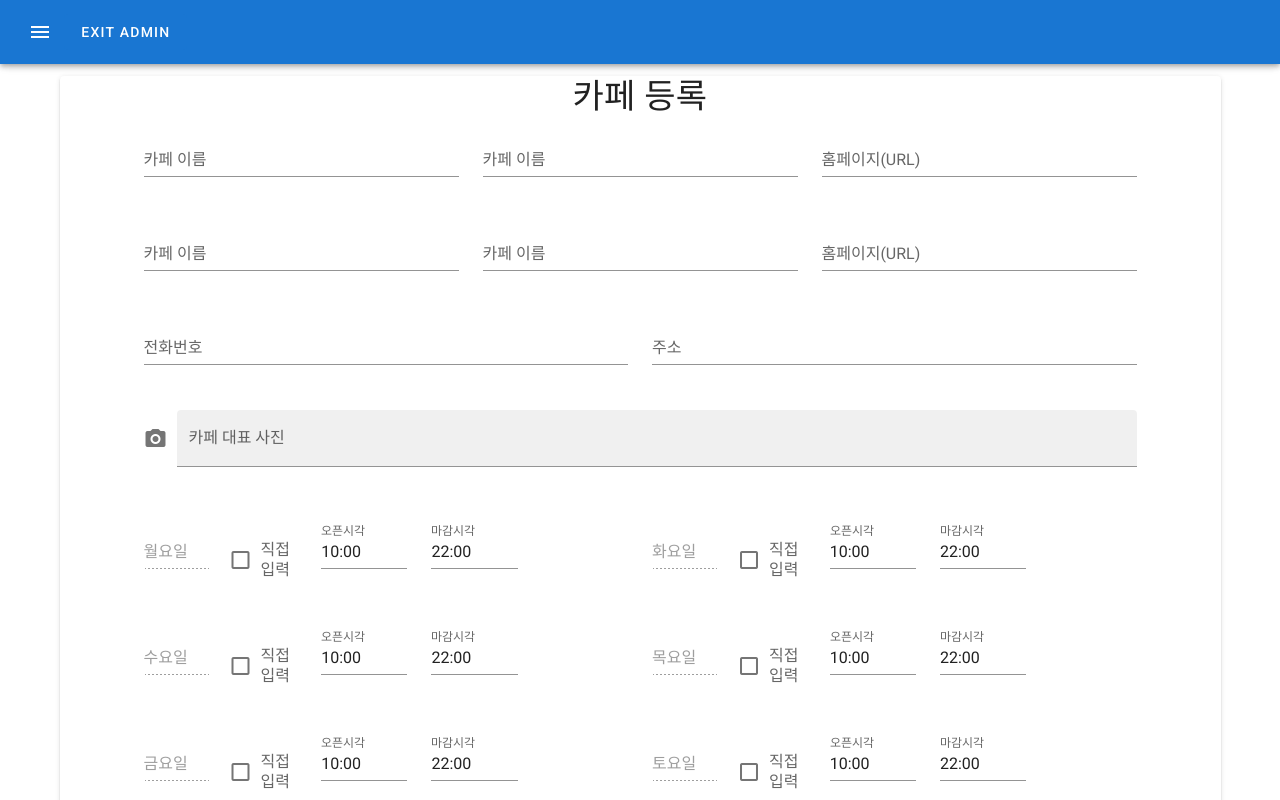
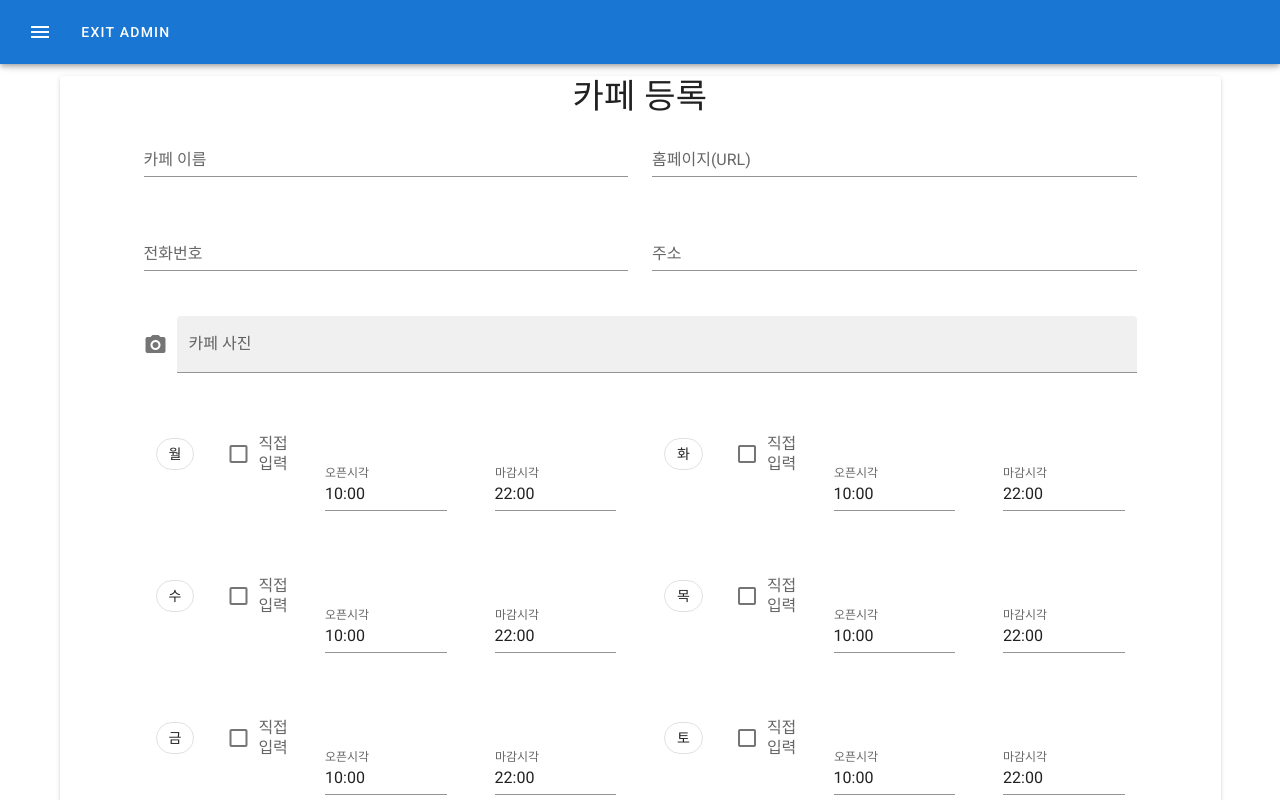
Before and after one commit to DDD-Community/jsonWeb-admin, a Vue app: page /admin-page/register/cafe in a window 1280 px wide. Shown: the top 800 px of the page. Built offline with nearby package versions, Linux system fonts and the light colour scheme.

Commit message:
refactor: revise api logics

```diff
--- a/src/api/cafe.js
+++ b/src/api/cafe.js
@@ -3,13 +3,14 @@ import axiosInstance from "@/api/index";
 export const uploadImage = async (image) => {
   const formData = new FormData();
   formData.append("image", image);
-  const response = await axiosInstance.post("/images/cafe", formData, {
+  const res = await axiosInstance.post("/images/cafe", formData, {
     header: {
       "Content-Type": "multipart/form-data",
     },
   });
-  return response.data.imageUrl;
+  return res.data.data.imageUrl;
 };
 export const postCafe = async (registerForm) => {
-  return await axiosInstance.post("/cafes", registerForm);
+  const res = await axiosInstance.post("/cafes", registerForm);
+  return res.data.message === "ok";
 };
--- a/src/api/index.js
+++ b/src/api/index.js
@@ -14,7 +14,7 @@ axiosInstance.interceptors.response.use(
     return response;
   },
   (error) => {
-    console.error(error);
+    console.error(`에러 ${error}, ${error.response.data.message}`);
   }
 );
 
--- a/src/components/registerCafe/ImageInput.vue
+++ b/src/components/ImageInput.vue
@@ -9,7 +9,7 @@
           v-model="file"
           :multiple="false"
           :clearable="false"
-          label="카페 대표 사진"
+          :label="`${label}`"
           filled
           prepend-icon="mdi-camera"
           accept="image/*"
@@ -23,6 +23,12 @@
 
 <script>
 export default {
+  props: {
+    label: {
+      type: String,
+      default: "",
+    },
+  },
   data() {
     return {
       preview: "",
@@ -35,15 +41,12 @@ export default {
         this.preview = "";
         return;
       }
-      const fileData = (data) => {
-        this.preview = data;
-      };
       const reader = new FileReader();
       reader.readAsDataURL(file);
       reader.addEventListener(
         "load",
         () => {
-          fileData(reader.result);
+          this.preview = reader.result;
         },
         false
       );
--- a/src/components/registerCafe/TimePicker.vue
+++ b/src/components/TimePicker.vue
@@ -1,5 +1,5 @@
 <template>
-  <v-col cols="4" sm="6" md="4">
+  <v-col>
     <v-dialog
       ref="dialog"
       v-model="timeModal"
@@ -19,7 +19,7 @@
         v-show="timeModal"
         v-model="time"
         full-width
-        :allowed-minutes="(m) => m % 5 === 0"
+        :allowed-minutes="allowMinutes"
       >
         <v-spacer></v-spacer>
         <v-btn text color="primary" @click="timeModal = false">Cancel</v-btn>
@@ -30,13 +30,16 @@
 </template>
 
 <script>
-import { CAFE } from "@/constants/cafe";
-
 export default {
   props: {
     label: {
       type: String,
-      required: true,
+    },
+    defaultTime: {
+      type: String,
+    },
+    allowMinutes: {
+      type: Function,
     },
   },
   data() {
@@ -52,11 +55,7 @@ export default {
     },
   },
   mounted() {
-    if (this.label === CAFE.TIME.OPEN_KOR) {
-      this.time = CAFE.TIME.OPEN_TIME;
-    } else if (this.label === CAFE.TIME.CLOSE_KOR) {
-      this.time = CAFE.TIME.CLOSE_TIME;
-    }
+    this.time = this.defaultTime;
   },
 };
 </script>
--- a/src/components/registerCafe/OpenHourInput.vue
+++ b/src/components/registerCafe/OpenHourInput.vue
@@ -1,34 +1,44 @@
 <template>
   <div class="d-flex justify-center">
-    <div>
-      <v-text-field id="date" disabled :label="`${date}`"></v-text-field>
-    </div>
-    <div class="d-flex ml-5 mr-5">
+    <v-col>
+      <v-chip outlined> {{ date }}</v-chip>
+    </v-col>
+    <v-row class="ml-5 mr-5">
       <v-checkbox v-model="directInput" :label="'직접입력'"></v-checkbox>
-    </div>
+    </v-row>
     <v-row v-if="!directInput">
+      <v-col>
         <TimePicker
-        :label="CAFE.TIME.OPEN_KOR"
+          :allow-minutes="(m) => m % 5 === 0"
+          default-time="10:00"
+          :label="cafeTime.OPEN_KOR"
           @time-from-picker="updateOpenTime"
-      ></TimePicker>
+        ></TimePicker
+      ></v-col>
+      <v-col>
         <TimePicker
-        :label="CAFE.TIME.CLOSE_KOR"
+          :allow-minutes="(m) => m % 5 === 0"
+          default-time="22:00"
+          :label="cafeTime.CLOSE_KOR"
           @time-from-picker="updateCloseTime"
-      ></TimePicker>
+        ></TimePicker
+      ></v-col>
     </v-row>
-    <v-row v-if="directInput" class="mr-15">
+    <v-row v-if="directInput">
+      <v-col>
         <v-text-field
           v-model="textTime"
           @change="emitTime"
           placeholder="ex. 휴무일"
           >직접입력</v-text-field
         >
+      </v-col>
     </v-row>
   </div>
 </template>
 
 <script>
-import TimePicker from "@/components/registerCafe/TimePicker.vue";
+import TimePicker from "@/components/TimePicker.vue";
 import { CAFE } from "@/constants/cafe";
 
 export default {
@@ -43,6 +53,7 @@ export default {
   },
   data() {
     return {
+      cafeTime: CAFE.TIME,
       directInput: false,
       openTime: CAFE.TIME.OPEN_TIME,
       closeTime: CAFE.TIME.CLOSE_TIME,
@@ -67,16 +78,7 @@ export default {
       this.$emit("time", [this.$props.date, this.getTimeText()]);
     },
   },
-  computed: {
-    CAFE() {
-      return CAFE;
-    },
-  },
 };
 </script>
 
-<style scoped>
-/deep/ #date {
-  width: 65px;
-}
-</style>
+<style scoped></style>
--- a/src/constants/cafe.js
+++ b/src/constants/cafe.js
@@ -1,5 +1,5 @@
 export const CAFE = {
-  DAYS: ["월요일", "화요일", "수요일", "목요일", "금요일", "토요일", "일요일"],
+  DAYS: ["월", "화", "수", "목", "금", "토", "일"],
   TIME: {
     OPEN_KOR: "오픈시각",
     CLOSE_KOR: "마감시각",
@@ -19,6 +19,17 @@ export const CAFE = {
     REGISTER_FAIL: "카페 등록에 실패했습니다.",
   },
 };
+
+export function getDefaultOpenHourList() {
+  const openHourList = [];
+  for (let i = 0; i < CAFE.DAYS.length; i++) {
+    openHourList.push({
+      day: CAFE.DAYS[i],
+      time: `${CAFE.TIME.OPEN_TIME} ~ ${CAFE.TIME.CLOSE_TIME}`,
+    });
+  }
+  return openHourList;
+}
 export const DEFAULT_OPEN_HOUR_LIST = CAFE.DAYS.reduce((acc, cur) => {
   acc?.push({
     day: cur,
--- a/src/pages/RegisterCafePage.vue
+++ b/src/pages/RegisterCafePage.vue
@@ -3,8 +3,8 @@
     <v-form>
       <div class="d-flex justify-center text-h4">카페 등록</div>
       <v-container>
-        <v-row class="ml-15 mr-15" v-for="j in 2" :key="j.id">
-          <v-col v-for="i in 2" :key="i.id">
+        <v-row class="ml-15 mr-15">
+          <v-col>
             <v-text-field
               v-model="registerCafeForm.name"
               label="카페 이름"
@@ -40,7 +40,10 @@
         </v-row>
         <v-row class="ml-15 mr-15">
           <v-col>
-            <ImageInput @multipart-image="updateImage"></ImageInput>
+            <ImageInput
+              label="카페 사진"
+              @multipart-image="updateImage"
+            ></ImageInput>
           </v-col>
         </v-row>
         <v-row class="ml-15 mr-15">
@@ -81,8 +84,8 @@
 <script>
 import OpenHourInput from "@/components/registerCafe/OpenHourInput.vue";
 import PriceInput from "@/components/registerCafe/PriceInput.vue";
-import ImageInput from "@/components/registerCafe/ImageInput.vue";
-import { CAFE, DEFAULT_OPEN_HOUR_LIST } from "@/constants/cafe";
+import ImageInput from "@/components/ImageInput.vue";
+import { CAFE, getDefaultOpenHourList } from "@/constants/cafe";
 import { postCafe, uploadImage } from "@/api/cafe";
 
 export default {
@@ -103,7 +106,7 @@ export default {
         homepage: "",
         address: "",
         tel: "",
-        openHourList: DEFAULT_OPEN_HOUR_LIST,
+        openHourList: getDefaultOpenHourList(),
         priceList: [],
       },
       days: CAFE.DAYS,
@@ -117,15 +120,18 @@ export default {
       });
     },
     async registerCafe() {
+      console.log(this.registerCafeForm);
       if (!this.multipartImage) {
         this.alert(CAFE.MESSAGE.IMAGE_IS_REQUIRED);
         return;
       }
       this.registerCafeForm.imageUrl = await uploadImage(this.multipartImage);
-      await postCafe(this.registerCafeForm);
-      postCafe(this.registerCafeForm).then(() => {
+      const success = await postCafe(this.registerCafeForm);
+      if (success) {
         this.alert(CAFE.MESSAGE.REGISTER_SUCCESS, "green");
-      });
+      } else {
+        this.alert(CAFE.MESSAGE.REGISTER_FAIL);
+      }
     },
     updateDate([day, time]) {
       this.registerCafeForm.openHourList.find((it) => it.day === day).time =
```
Lines whose indentation alone changed are shown as unchanged.
